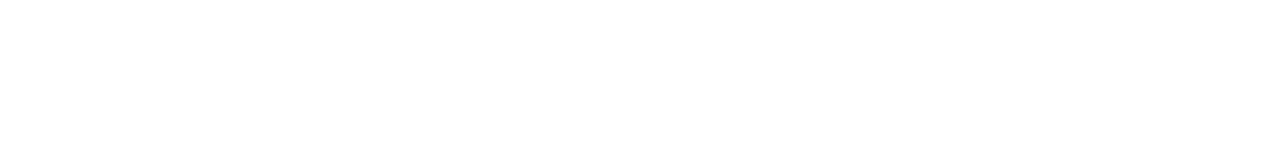
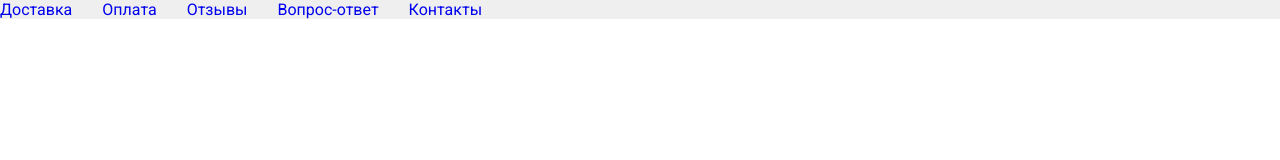
Before and after one commit to StsMet/Beauty, a plain HTML site: page index.html in a window 1280 px wide. Drawn offline with Linux system fonts and the light colour scheme; a web font is replaced by a local one.

Commit message:
add progect

```diff
--- a/index.html
+++ b/index.html
@@ -1,12 +1,31 @@
 <!DOCTYPE html>
-<html lang="en">
+<html lang="">
 <head>
     <meta charset="UTF-8">
     <meta name="viewport" content="width=device-width, initial-scale=1.0">
-    <title>Insta</title>
-    <link rel="stylesheet" href="style/style.css">
+    <title>Insta</title><link rel="preconnect" href="https://fonts.googleapis.com">
+    <link rel="preconnect" href="https://fonts.gstatic.com" crossorigin>
+    <link href="https://fonts.googleapis.com/css2?family=Inter:opsz@14..32&family=Mogra&family=Roboto:ital,wght@0,100;0,300;0,400;0,500;0,700;0,900;1,100;1,300;1,400;1,500;1,700;1,900&display=swap" rel="stylesheet">
+        <link rel="stylesheet" href="style/style.css">
 </head>
 <body>
+    <header>
+        <div class="header-top">
+            <ul class="top-menu">
+                <li><a href="#">Доставка</a></li>
+                <li><a href="#">Оплата</a></li>
+                <li><a href="#">Отзывы</a></li>
+                <li><a href="#">Вопрос-ответ</a></li>
+                <li><a href="#">Контакты</a></li>
+            </ul>
+        </div>
+        <div class="header-medium"></div>
+        <div class="header-bottom"></div>
+    </header>
+    <section> </section>
+    <section></section>
+    <section></section>
+    <footer></footer>
 
 </body>
 </html>
--- a/style/style.css
+++ b/style/style.css
@@ -0,0 +1,33 @@
+body{
+    margin:0;
+    padding:0;
+    font-family: "Roboto", sans-serif;
+}
+h1,h2,h3{
+    padding:0;
+    margin:0;
+}
+ul,ol{
+    padding:0;
+    margin:0;
+    list-style:none;
+}
+a{
+    text-decoration:none;
+}
+.container{
+    max-width: 1110px;
+    height: 500px;
+    background: red;
+    margin: 0 auto;
+}
+.header-top{
+    background: #EFEFEF;
+
+}
+.top-menu{
+    display:flex;
+}
+.top-menu>li{
+    margin-right:30px;
+}
```
